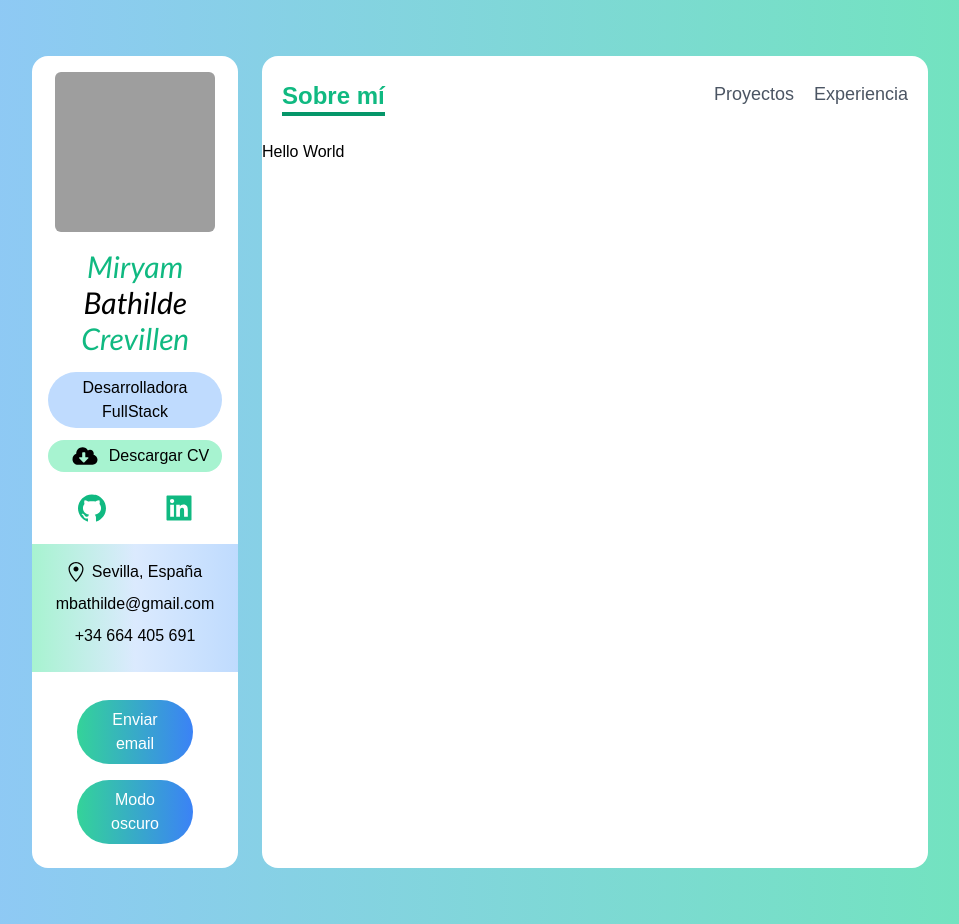
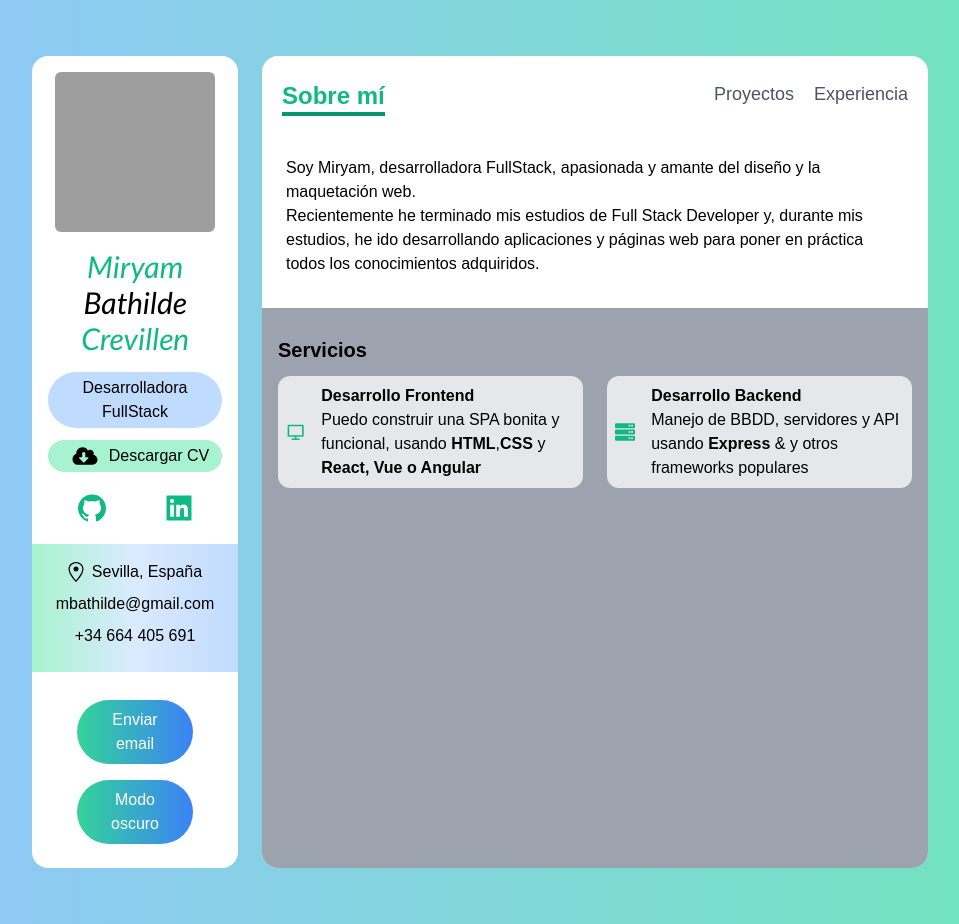
Before and after one commit to miryambathilde/portfolio-miryam-nextjs-tailwind-typescript, a Next.js app: page / in a window 1280 px wide. Shown: the whole page, without its empty margins (160-1119 px from the left). Built offline with nearby package versions, Linux system fonts and the light colour scheme; grey boxes are pictures that could not be loaded.

Commit message:
about page - services

```diff
--- /dev/null
+++ b/components/ServiceCard.tsx
@@ -0,0 +1,27 @@
+import { FunctionComponent } from "react";
+import { iService } from "../type";
+
+const ServiceCard: FunctionComponent<{ service: iService }> = ({
+	service: { Icon, about, title },
+}) => {
+
+  const createMarkup = () => {
+    return {
+      __html:about
+    }
+  }
+	return (
+
+  <div className="flex items-center p-2 space-x-4">
+
+    <Icon className="w-12 h-12 text-green-500"/>
+    <div>
+      <h4 className="font-bold">{title}</h4>
+      <p dangerouslySetInnerHTML={createMarkup()}/>
+    </div>
+  </div>
+  )
+
+};
+
+export default ServiceCard;
--- a/data.ts
+++ b/data.ts
@@ -10,7 +10,7 @@ export const services: iService[] = [
     Icon: RiComputerLine,
     title: "Desarrollo Frontend",
     about:
-      "Puedo construir una SPA (Single Page Application) bonita y funcional usando <b> HTML</b>,<b>CSS</b> y <b>React, Vue o Angular</b> ",
+      "Puedo construir una SPA bonita y funcional, usando <b> HTML</b>,<b>CSS</b> y <b>React, Vue o Angular</b> ",
   },
   {
     Icon: FaServer,
--- a/pages/_app.tsx
+++ b/pages/_app.tsx
@@ -9,7 +9,7 @@ function MyApp({ Component, pageProps }) {
       <div className="col-span-12 p-4 text-center bg-white lg:col-span-3 rounded-2xl">
         <Sidebar />
       </div>
-      <div className="flex flex-col col-span-12 bg-white lg:col-span-9 rounded-2xl">
+      <div className="flex flex-col col-span-12 overflow-hidden bg-white lg:col-span-9 rounded-2xl">
         <Navbar />
         <Component {...pageProps} />
       </div>
--- a/pages/index.tsx
+++ b/pages/index.tsx
@@ -1,19 +1,38 @@
-import { GetServerSidePropsContext } from "next";
-import { services } from "../data"
+import { GetServerSidePropsContext, GetStaticPropsContext } from "next";
+import React from "react";
+import ServiceCard from "../components/ServiceCard";
+import { services } from "../data";
 
-const index = ({services}) => {
+const index = () => {
+	return (
+		<div className='flex flex-col flex-grow px-6 pt-1'>
+			<h5 className='my-3 font-medium'>
+				Soy Miryam, desarrolladora FullStack, apasionada y amante del diseño y
+				la maquetación web.
+				<br />
+				Recientemente he terminado mis estudios de Full Stack Developer y,
+				durante mis estudios, he ido desarrollando aplicaciones y páginas web
+				para poner en práctica todos los conocimientos adquiridos.
+			</h5>
+			<div
+				className='flex-grow p-4 mt-5 bg-gray-400'
+				style={{ marginLeft: "-1.5rem", marginRight: "-1.5rem" }}>
+				<h6 className="my-3 text-xl font-bold">Servicios</h6>
+				<div className='grid gap-6 lg:grid-cols-2'>
+					{services.map((service) => (
+						<div className='bg-gray-200 lg:col-span-1 rounded-xl'>
+							<ServiceCard service={service} />
+						</div>
+					))}
+				</div>
+			</div>
+		</div>
+	);
+};
 
-  console.log('CLIENT', services)
-  return (
-    <div>
-      <h1>Hello World</h1>
-    </div>
-  )
-}
+export default index;
 
-export default index
-
-export const getServicesSideProps = async (context:GetServerSidePropsContext) => {
+/* export const getServicesSideProps = async (context:GetServerSidePropsContext) => {
 
   const res = await fetch('http://localhost:3000/api/services')
   const data = await res.json()
@@ -24,4 +43,16 @@ export const getServicesSideProps = async (context:GetServerSidePropsContext) =>
       services: data.services,
     }
   }
-}
+} */
+/* export const getStaticProps = async (context:GetStaticPropsContext) => {
+
+  const res = await fetch('http://localhost:3000/api/services')
+  const data = await res.json()
+
+  console.log('SERVER', services)
+  return {
+    props: {
+      services: data.services,
+    }
+  }
+} */
```
